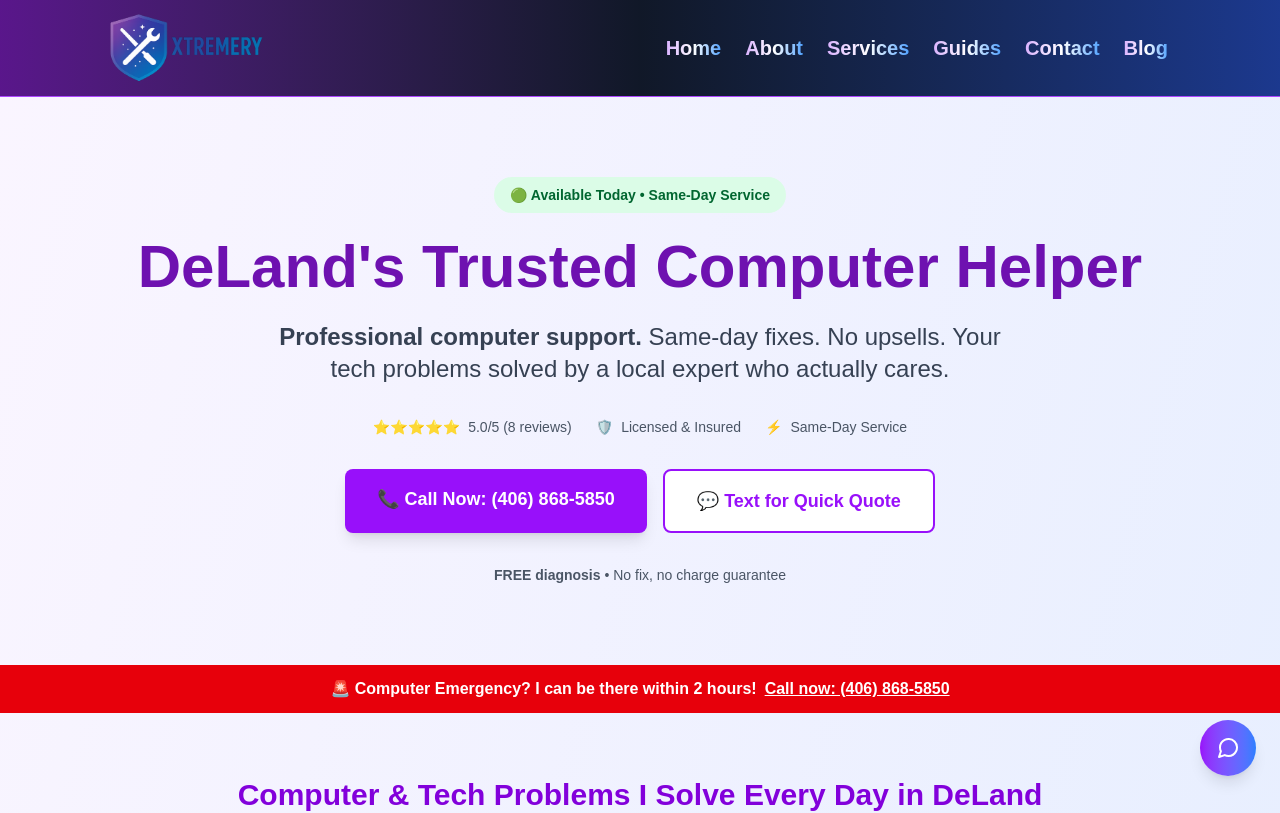
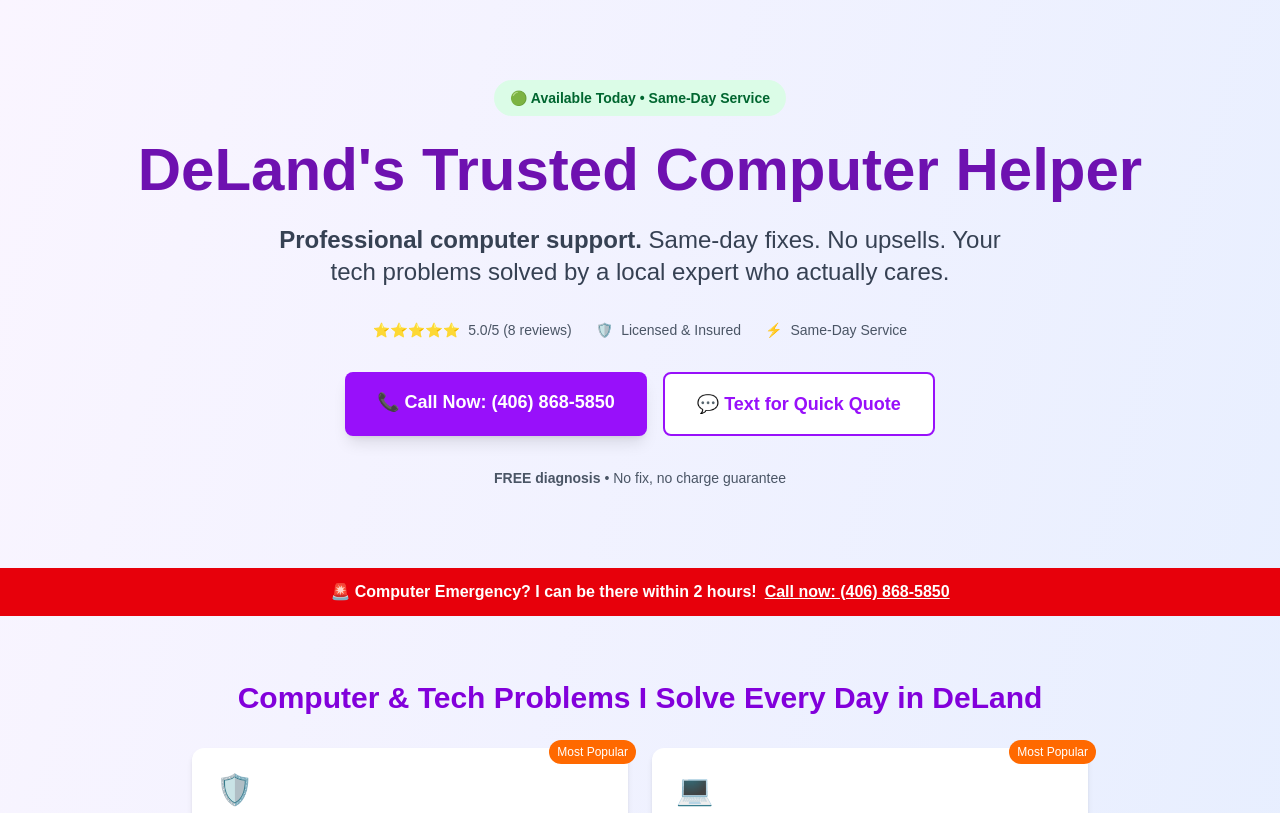
Before and after one commit to brennanhunter/xtremery-website, a Next.js app: page /pc-repair-deland in a window 1280 px wide. Shown: the top 813 px of the page. Built offline with nearby package versions, Linux system fonts and the light colour scheme.

Commit message:
Not Analytics afterall...

```diff
--- a/src/app/layout.tsx
+++ b/src/app/layout.tsx
@@ -1,13 +1,6 @@
 import type { Metadata } from "next";
 import { Geist, Geist_Mono } from "next/font/google";
 import "./globals.css";
-import { Analytics as VercelAnalytics } from "@vercel/analytics/next";
-// import { GoogleAnalytics } from "@/lib/analytics-component";
-import Chatbot from "./components/Chatbot";
-import { Toaster } from 'react-hot-toast';
-import Header from "./components/Header";
-import Footer from "./components/Footer";
-// import { Suspense } from 'react';
 
 const geistSans = Geist({
   variable: "--font-geist-sans",
@@ -27,23 +20,18 @@ export const metadata: Metadata = {
   },
 };
 
-export default function RootLayout({
-  children,
-}: Readonly<{
-  children: React.ReactNode;
-}>) {
+export default function RootLayout({ children }: { children: React.ReactNode }) {
   return (
     <html lang="en">
       <body className={`${geistSans.variable} ${geistMono.variable} antialiased`}>
+        {children}
+        {/* Temporarily commented out to find the issue:
         <Header />
-        {children}
         <Footer />
         <Toaster position="top-center" toastOptions={{ duration: 4000 }} />
         <Chatbot />
         <VercelAnalytics />
-        {/* <Suspense fallback={null}>
-          <GoogleAnalytics />
-        </Suspense> */}
+        */}
       </body>
     </html>
   );
```
